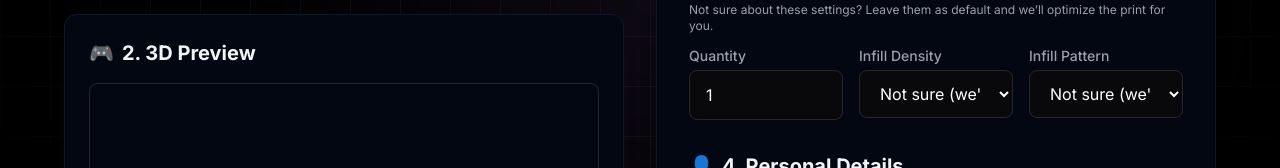
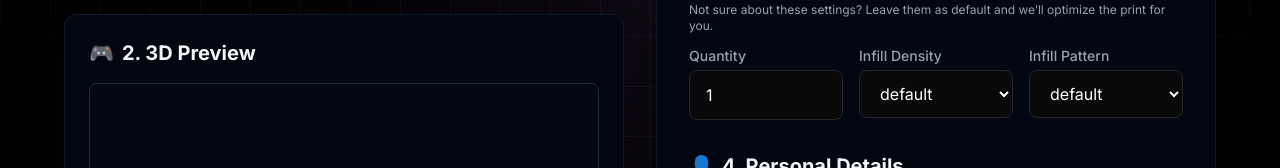
Before and after one commit to dhanupragateesh26/LayerLabs, a Next.js app in the folder frontend/: page /order in a window 1280 px wide. Shown: the part 564-732 px from the top of the page. Built offline with nearby package versions, Linux system fonts and the light colour scheme.

Commit message:
fix : updated footer32

```diff
--- a/frontend/src/app/order/page.tsx
+++ b/frontend/src/app/order/page.tsx
@@ -40,8 +40,8 @@ export default function OrderPage() {
     address: '',
     material: 'PLA',
     color: 'Grey',
-    infillDensity: "Not sure (we'll decide)",
-    infillPattern: "Not sure (we'll decide)",
+    infillDensity: "default",
+    infillPattern: "default",
     quantity: 1,
     comments: '',
   });
@@ -63,8 +63,8 @@ export default function OrderPage() {
     ABS: ['Black'],
   };
 
-  const infillDensities = ["Not sure (we'll decide)", '10%', '15%', '20%', '40%', '60%', '80%', '100%'];
-  const infillPatterns = ["Not sure (we'll decide)", 'Grid', 'Gyroid', 'Triangles', 'Cubic'];
+  const infillDensities = ["default", '10%', '15%', '20%', '40%', '60%', '80%', '100%'];
+  const infillPatterns = ["default", 'Grid', 'Gyroid', 'Triangles', 'Cubic'];
 
   // Handlers
   const handleDragEnter = (e: React.DragEvent<HTMLDivElement>) => {
@@ -160,7 +160,7 @@ export default function OrderPage() {
         setFileName('');
         setVolumeMm3(0);
         setFormData({
-          name: '', email: '', phone: '', address: '', material: 'PLA', color: 'Grey', infillDensity: "Not sure (we'll decide)", infillPattern: "Not sure (we'll decide)", quantity: 1, comments: ''
+          name: '', email: '', phone: '', address: '', material: 'PLA', color: 'Grey', infillDensity: "default", infillPattern: "default", quantity: 1, comments: ''
         });
       } else {
         try {
```
